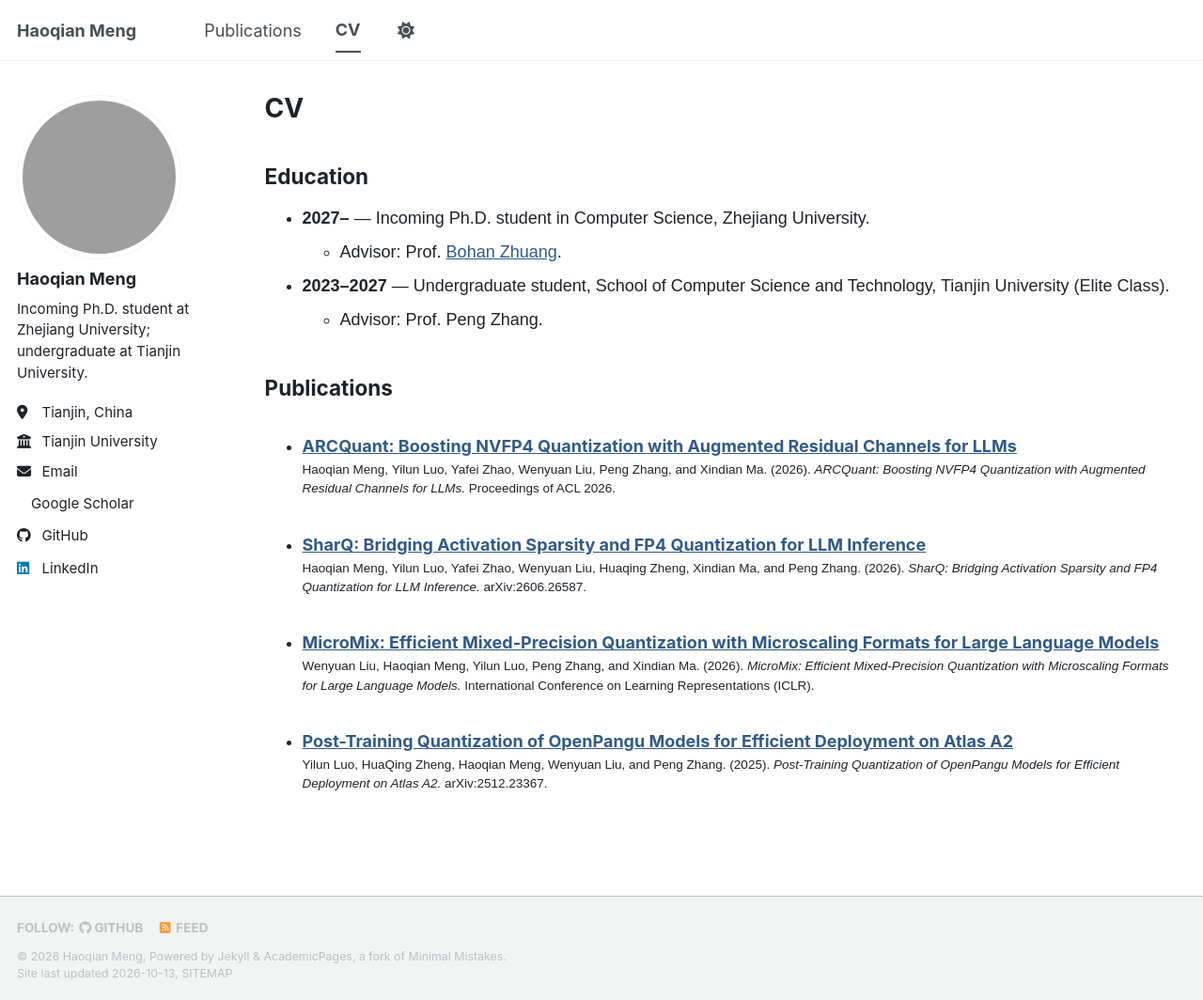
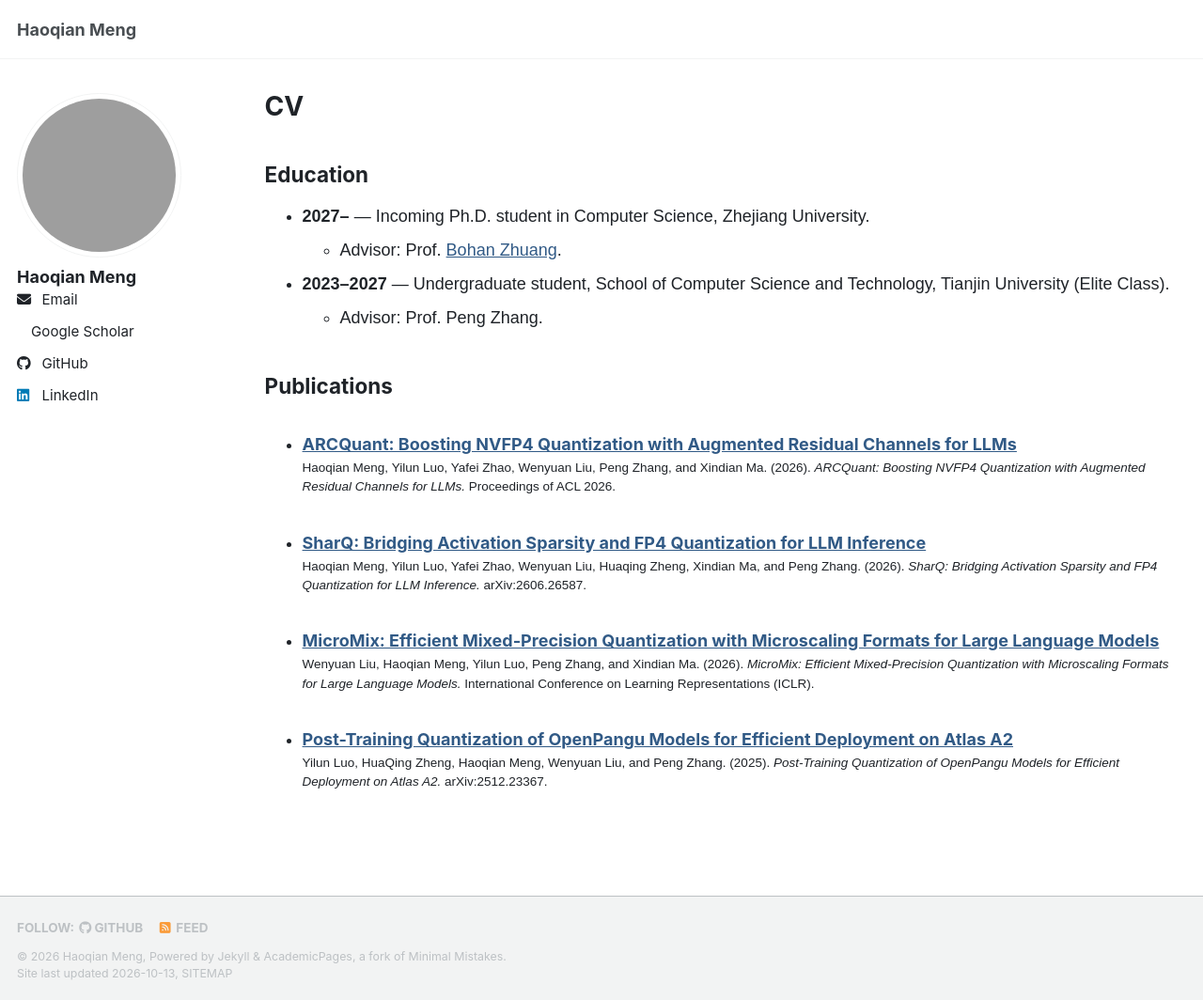
Before and after one commit to actypedef/profile, a Jekyll site: the page built from _pages/cv.md, in a window 1280 px wide and 1064 px high. Shown: the whole window at 94% size. Built offline with Jekyll 4.4.1, drawn with Linux system fonts in a browser that asks for light colours; a style sheet for code colours, icons or effects is not loaded; grey boxes are pictures that could not be loaded.

Commit message:
Polish profile layout to match reference

```diff
--- a/_config.yml
+++ b/_config.yml
@@ -26,9 +26,9 @@ author:
   avatar           : "https://github.com/actypedef.png"
   name             : "Haoqian Meng"
   pronouns         : # example: "she/her"
-  bio              : "Incoming Ph.D. student at Zhejiang University; undergraduate at Tianjin University."
-  location         : "Tianjin, China"
-  employer         : "Tianjin University"
+  bio              :
+  location         :
+  employer         :
   uri              : # URL
   email            : "actypedef@gmail.com"
 
--- a/_includes/head.html
+++ b/_includes/head.html
@@ -13,4 +13,5 @@
 </script>
 
 <!-- For all browsers -->
-<link rel="stylesheet" href="{{ base_path }}/assets/css/main.css">
+{% assign stylesheet_version = site.time | date: "%Y%m%d%H%M%S" %}
+<link rel="stylesheet" href="{{ base_path }}/assets/css/main.css?v={{ stylesheet_version }}">
--- a/_sass/_custom.scss
+++ b/_sass/_custom.scss
@@ -28,6 +28,15 @@ body {
 .page__content a,
 .archive a {
   color: #315a86;
+}
+
+.masthead__menu #site-nav > button,
+.masthead__menu #theme-toggle {
+  display: none !important;
+}
+
+.masthead__menu-item--lg.selected a {
+  border-bottom: 0;
 }
 
 .author__content p,
```
Also changed, not shown: _data/navigation.yml (+2 -7 lines).
